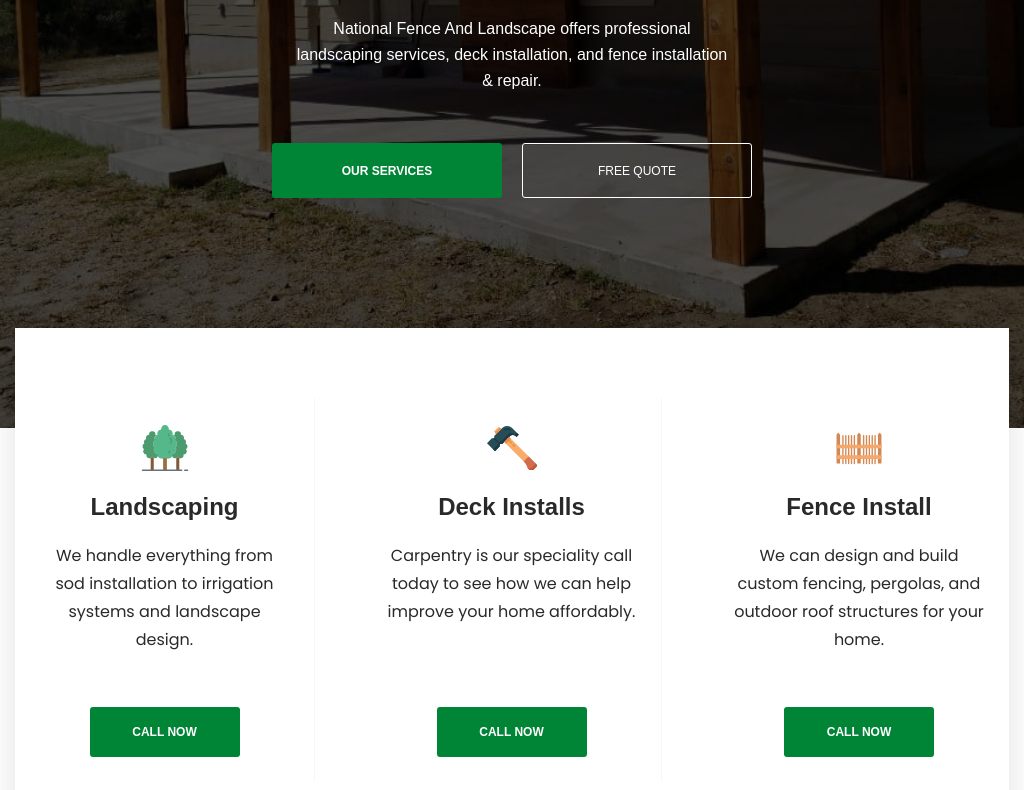
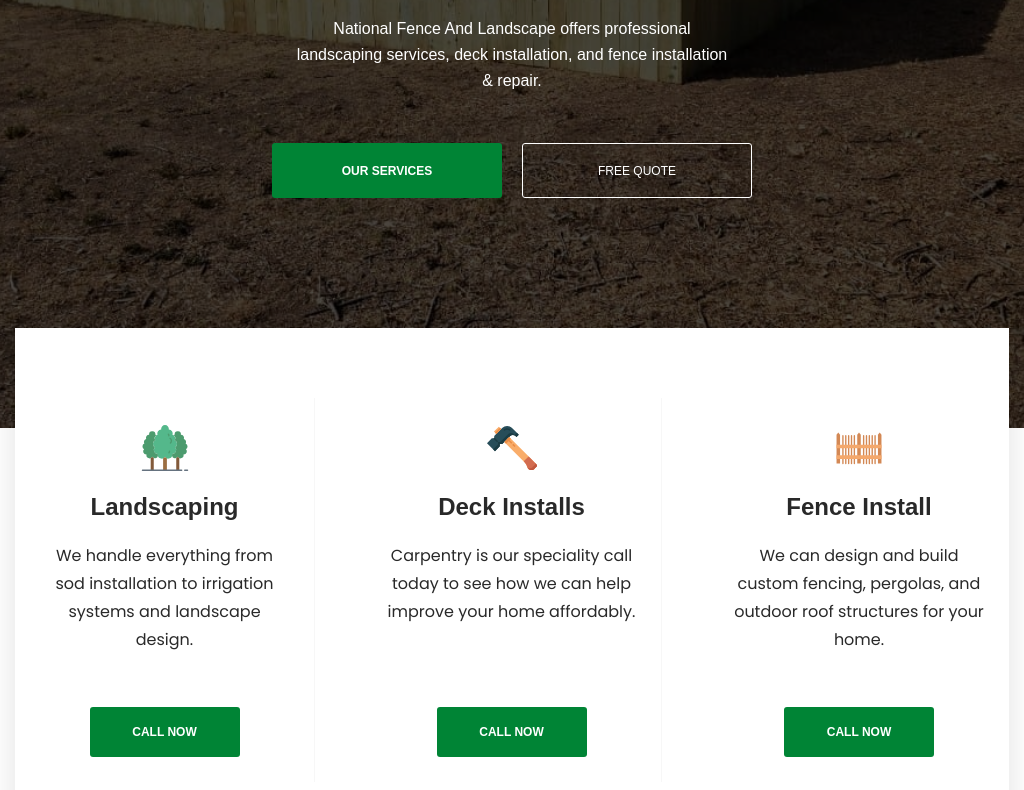
Before and after one commit to OakHarbor/National-Fence-And-Landscape, a plain HTML site: page index.html in a window 1024 px wide. Shown: the part 444-1234 px from the top of the page. Drawn offline with nearby package versions, Linux system fonts and the light colour scheme.

Commit message:
optmized mobile landing

```diff
--- a/css/style.css
+++ b/css/style.css
@@ -16,7 +16,7 @@ h3 {
 
 #hero {
     height: auto;
-    background: url("/images/image-5.jpg");
+    background: url("/images/landing-mobile.jpg");
     background-position: center;
     background-size: cover;
     background-repeat: no-repeat;
@@ -1230,6 +1230,13 @@ form p{
     <---            Hero            -->
     <--- -------------------------- -*/
 
+    #hero {
+        background: url("/images/image-15.jpg");
+        background-position: center;
+        background-size: cover;
+        background-repeat: no-repeat;
+    }
+
     #home-h {
         font-size: 3em;
         max-width: 500px;
```
Also changed, not shown: images/landing-mobile.jpg (added).
